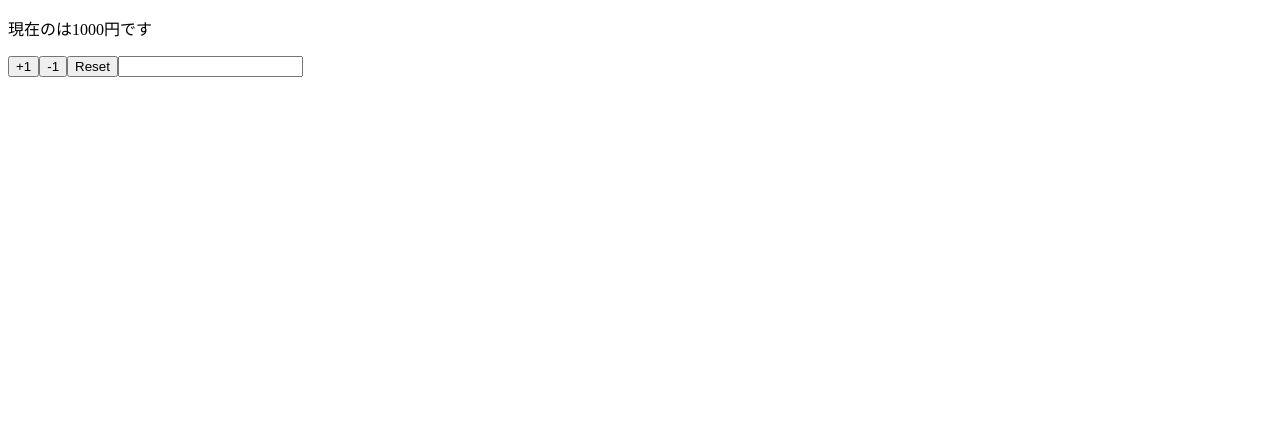
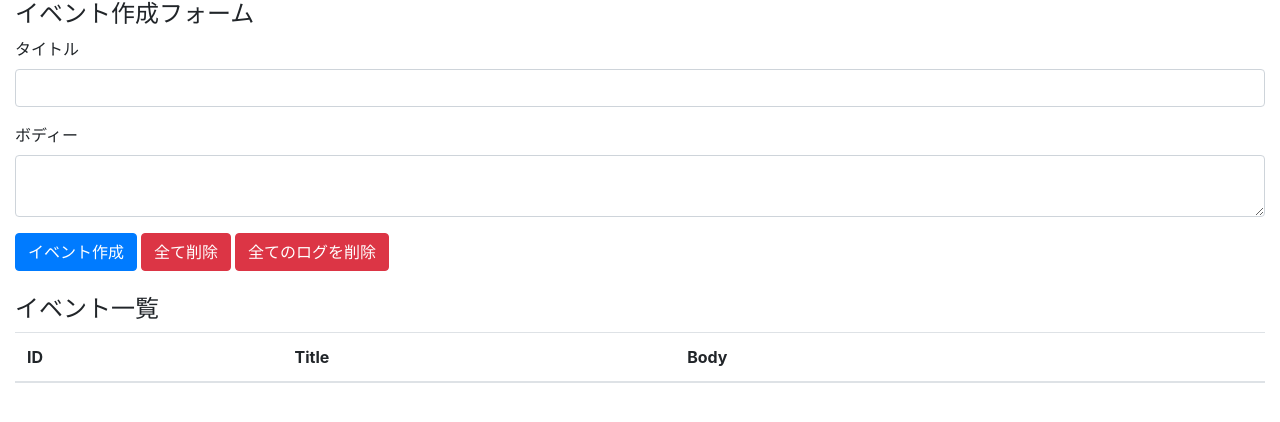
Before and after one commit to yukimr-129/react-hooks, a React (Create React App) app in the folder reactApp/my-app/: page / in a window 1280 px wide. Shown: the top 422 px of the page. Built offline with nearby package versions, Linux system fonts and the light colour scheme.

Commit message:
bootstrap

```diff
--- a/reactApp/my-app/package.json
+++ b/reactApp/my-app/package.json
@@ -6,6 +6,7 @@
     "@testing-library/jest-dom": "^5.11.4",
     "@testing-library/react": "^11.1.0",
     "@testing-library/user-event": "^12.1.10",
+    "bootstrap": "4.3.1",
     "react": "^17.0.1",
     "react-dom": "^17.0.1",
     "react-scripts": "4.0.3",
--- a/reactApp/my-app/src/App.js
+++ /dev/null
@@ -1,49 +0,0 @@
-import React, { useEffect, useState } from 'react';
-const App = (props) => {
-  // const {name, price} = props;
-  //初期値
-  // const initState = {
-  //   name: '',
-  //   price: 1000
-  // }
-
-
-
-
-  //state
-  const [state, setState] = useState(props);
-  // const [nameItem, setName] = useState(name);
-  // const [prices, setPrice] = useState(price);
-
-  const {name, price} = state;
-  useEffect(() => {
-    console.log('rendiring');
-  }, [name]);
-
-
-
-  const reset = () => {
-    // setPrice(price);
-    // setName(name);
-    setState(props);
-  }
-
-  return (
-    <>
-      <p>現在の{state.name}は{state.price}円です</p>
-      <button onClick={() => setState({...state, price: state.price + 1})} >+1</button>
-      <button onClick={() => setState({...state, price: state.price - 1})} >-1</button>
-      <button onClick={reset} >Reset</button>
-      <input type='text' value={state.name} onChange={(e) => setState({...state, name: e.target.value})}/>
-    </>
-  );
-}
-
-App.defaultProps = {
-  name: '',
-  price: 1000
-}
-
-
-
-export default App
--- /dev/null
+++ b/reactApp/my-app/src/components/App.js
@@ -0,0 +1,48 @@
+import React from 'react';
+import 'bootstrap/dist/css/bootstrap.min.css';
+
+const App = () => {
+
+  return (
+    <>
+      <div className="container-fluid">
+        <h4>イベント作成フォーム</h4>
+        <form className="mb-4">
+          <div className="form-group">
+            <label htmlFor="formEventTitle">タイトル</label>
+            <input className="form-control" id="formEventTitle"/>
+          </div>
+
+          <div className="form-group">
+            <label htmlFor="formEventBody">ボディー</label>
+            <textarea className="form-control" id="formEventBody"/>
+          </div>
+
+          <button className="btn btn-primary mr-1">イベント作成</button>
+          <button className="btn btn-danger mr-1">全て削除</button>
+          <button className="btn btn-danger">全てのログを削除</button>
+        </form>
+
+        <h4>イベント一覧</h4>
+        <table className="table table-hover">
+          <thead>
+            <tr>
+              <th>ID</th>
+              <th>Title</th>
+              <th>Body</th>
+              <th></th>
+            </tr>
+          </thead>
+          <tbody>
+
+          </tbody>
+        </table>
+      </div>
+    </>
+  );
+}
+
+
+
+
+export default App
--- a/reactApp/my-app/src/index.js
+++ b/reactApp/my-app/src/index.js
@@ -1,6 +1,6 @@
 import React from 'react';
 import ReactDOM from 'react-dom';
-import App from './App';
+import App from './components/App';
 import reportWebVitals from './reportWebVitals';
 
 ReactDOM.render(
```
Also changed, not shown: 1 other file (tests, documents, lock files or other folders).
